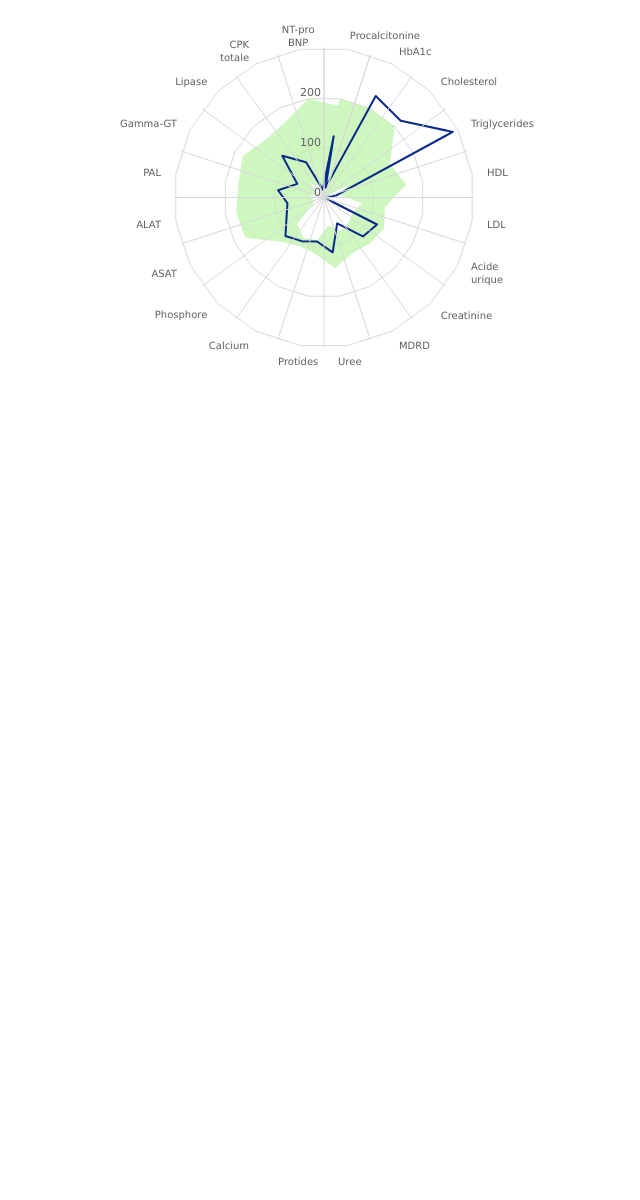
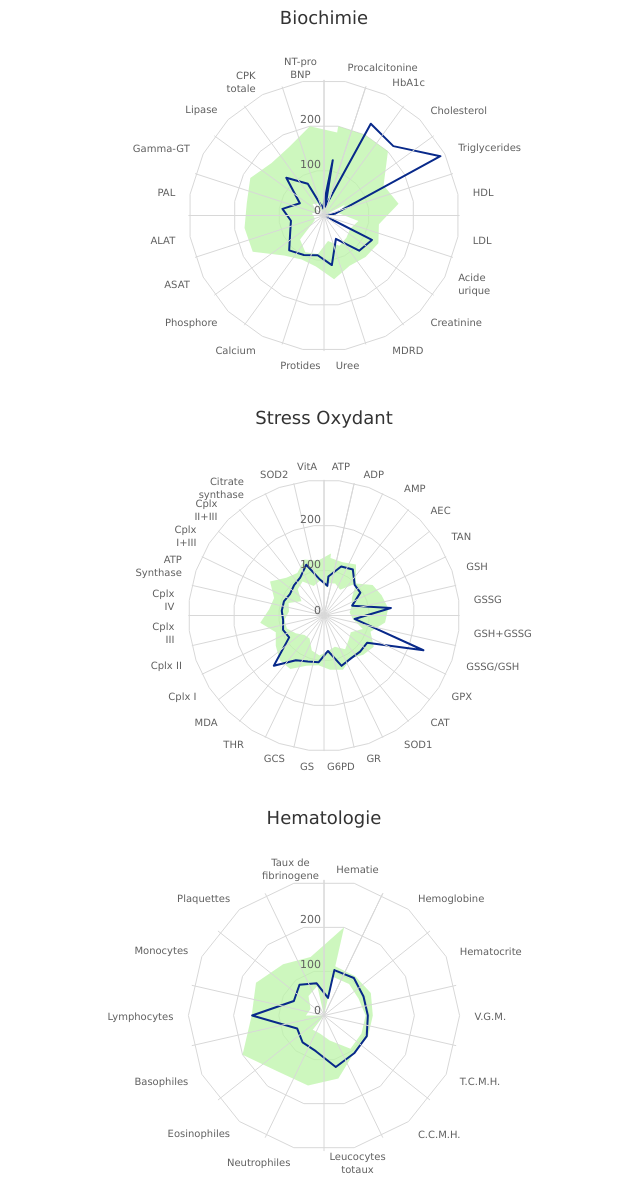
Before and after one commit to saggann/spiderchart, a plain HTML site: page index.html in a window 1280 px wide. Shown: the whole page, without its empty margins (316-956 px from the left). Before the commit the page ends 800 px from the top, so only its background shows below. Drawn offline with Linux system fonts and the light colour scheme.

Commit message:
New charts

```diff
--- a/index.html
+++ b/index.html
@@ -21,13 +21,255 @@
 <script src="./highcharts-more.js"></script>
 <script src="./exporting.js"></script>
 
+<div class="row">
 <div class="container-fluid text-center">
 	<div id="container" style="margin: 0 auto"></div>
+</div>
+</div>
+
+<div class="row">
+<div class="container-fluid text-center">
+	<div id="container2" style="margin: 0 auto"></div>
+</div>
+</div>
+
+<div class="row">
+<div class="container-fluid text-center">
+	<div id="container3" style="margin: 0 auto"></div>
+</div>
 </div>
 
 
 <script>
 
+/////////////////////////////////////////////////////////////////////////////////////////
+$(function () {
+
+    $('#container2').highcharts({
+
+	 credits: {
+            enabled: false
+        },
+
+		exporting: { enabled: false },
+
+        chart: {
+            polar: true,
+            type: 'line'
+        },
+
+        title: {
+            text: 'Stress Oxydant',
+        },
+
+        pane: {
+            size: '80%',
+			startAngle: 0,
+            endAngle: 360
+
+
+        },
+
+        xAxis: {
+		        //tickInterval: 20,
+                min: 0,
+				max: 28,
+
+            categories: [
+'ATP',
+'ADP',
+'AMP',
+'AEC',
+'TAN',
+'GSH',
+'GSSG',
+'GSH+GSSG',
+'GSSG/GSH',
+'GPX',
+'CAT',
+'SOD1',
+'GR',
+'G6PD',
+'GS',
+'GCS',
+'THR',
+'MDA',
+'Cplx I',
+'Cplx II',
+'Cplx III',
+'Cplx IV',
+'ATP Synthase',
+'Cplx I+III',
+'Cplx II+III',
+'Citrate synthase',
+'SOD2',
+'VitA',
+'vitE'
+
+
+							],
+            lineWidth: 0,
+			labels: {
+                style: {
+
+                    fontSize:'10px'
+                }
+				},
+				 gridZIndex: 4
+        },
+
+        yAxis: {
+            gridLineInterpolation: 'polygon',
+            lineWidth: 0,
+            min: 0,
+			max:250
+        },
+
+        tooltip: {
+            shared: false,
+            pointFormat: '<span style="color:{series.color}">NB : <b>{point.y:,.0f}</b><br/>'
+        },
+
+        legend: { },
+
+        series: [{
+    showInLegend : false,
+            name: 'High',
+			type:'area',
+            data: [
+128,
+125,
+133,
+100,
+127,
+135,
+143,
+136,
+109,
+130,
+123,
+112,
+127,
+121,
+111,
+118,
+140,
+139,
+126,
+113,
+142,
+122,
+117,
+141,
+118,
+111,
+131,
+122,
+138
+			],
+            pointPlacement: null,
+			marker: {enabled: false},
+			lineWidth: 0,
+			color: '#BCF5A9'
+
+
+        },
+		{
+		     showInLegend : false,
+			name: 'Low',
+			type:'area',
+            data: [
+72,
+75,
+67,
+100,
+73,
+65,
+57,
+64,
+91,
+70,
+77,
+88,
+73,
+79,
+89,
+82,
+60,
+61,
+74,
+87,
+88,
+78,
+83,
+59,
+82,
+89,
+69,
+78,
+62
+
+
+			],
+            pointPlacement: null,
+			marker: { enabled: false  },
+			lineWidth: 0,
+			color:'white'
+
+        },
+
+
+			{
+            name: 'Patient',
+			 showInLegend : false,
+			type:'line',
+            data: [
+87,
+115,
+120,
+96,
+95,
+66,
+149,
+68,
+233,
+113,
+113,
+112,
+118,
+79,
+104,
+108,
+117,
+157,
+91,
+96,
+91,
+94,
+94,
+89,
+94,
+99,
+119,
+80,
+66
+
+			],
+            pointPlacement: 'on',
+			color:'#08298A',
+			           marker: {enabled: false  },
+
+        }
+
+		]
+
+    });
+});
+
+
+
+
+/////////////////////////////////////////////////////////////////////////////////////////
 $(function () {
 
     $('#container').highcharts({
@@ -44,7 +286,7 @@ $(function () {
         },
 
         title: {
-            text: '',
+            text: 'Biochimie',
         },
 
         pane: {
@@ -219,6 +461,182 @@ $(function () {
     });
 });
 
+
+
+
+
+/////////////////////////////////////////////////////////////////////////////////////////
+$(function () {
+
+    $('#container3').highcharts({
+
+	 credits: {
+            enabled: false
+        },
+
+		exporting: { enabled: false },
+
+        chart: {
+            polar: true,
+            type: 'line'
+        },
+
+        title: {
+            text: 'Hematologie',
+        },
+
+        pane: {
+            size: '80%',
+			startAngle: 0,
+            endAngle: 360
+
+
+        },
+
+        xAxis: {
+		        //tickInterval: 20,
+                min: 0,
+				max: 14,
+
+            categories: [
+'Hematie',
+'Hemoglobine',
+'Hematocrite',
+'V.G.M.',
+'T.C.M.H.',
+'C.C.M.H.',
+'Leucocytes totaux',
+'Neutrophiles',
+'Eosinophiles',
+'Basophiles',
+'Lymphocytes',
+'Monocytes',
+'Plaquettes',
+'Taux de fibrinogene',
+'Proteine-C -reactive'
+
+
+							],
+            lineWidth: 0,
+			labels: {
+                style: {
+
+                    fontSize:'10px'
+                }
+				},
+				 gridZIndex: 4
+        },
+
+        yAxis: {
+            gridLineInterpolation: 'polygon',
+            lineWidth: 0,
+            min: 0,
+			max:250
+        },
+
+        tooltip: {
+            shared: false,
+            pointFormat: '<span style="color:{series.color}">NB : <b>{point.y:,.0f}</b><br/>'
+        },
+
+        legend: { },
+
+        series: [{
+    showInLegend : false,
+            name: 'High',
+			type:'area',
+            data: [
+	112,
+111,
+115,
+108,
+108,
+106,
+143,
+159,
+160,
+200,
+160,
+167,
+145,
+133,
+200
+
+			],
+            pointPlacement: null,
+			marker: {enabled: false},
+			lineWidth: 0,
+			color: '#BCF5A9'
+
+
+        },
+		{
+		     showInLegend : false,
+			name: 'Low',
+			type:'area',
+            data: [
+	88,
+89,
+85,
+92,
+92,
+94,
+57,
+41,
+40,
+0,
+40,
+33,
+55,
+67,
+0
+
+
+
+			],
+            pointPlacement: null,
+			marker: { enabled: false  },
+			lineWidth: 0,
+			color:'white'
+
+        },
+
+
+			{
+            name: 'Patient',
+			 showInLegend : false,
+			type:'line',
+            data: [
+103,
+106,
+97,
+97,
+105,
+107,
+117,
+81,
+76,
+66,
+159,
+74,
+87,
+73,
+40
+
+
+
+			],
+            pointPlacement: 'on',
+			color:'#08298A',
+			           marker: {enabled: false  },
+
+        }
+
+		]
+
+    });
+});
+
 </script>
 
 
```
